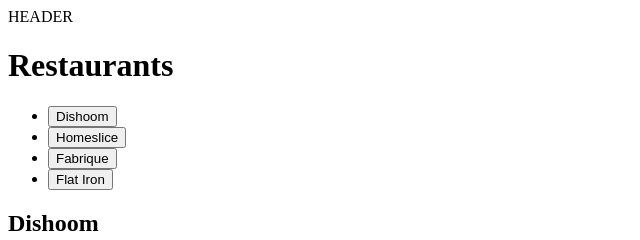
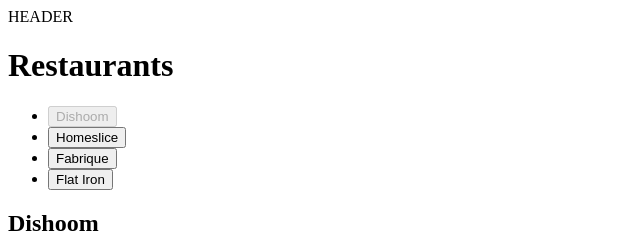
Before and after one commit to olgalatkina/restaurants, a React (Vite) app: page / in a window 1280 px wide. Shown: the top 240 px of the page, without its empty margins (0-640 px from the left). Built offline with nearby package versions, Linux system fonts and the light colour scheme.

Commit message:
refactor: refactoring Tabs and Tab according to workshop

```diff
--- /dev/null
+++ b/src/components/restaurant-tabs/component.jsx
@@ -0,0 +1,18 @@
+/* eslint-disable react/jsx-key */
+import { Tab } from '../tab/component'
+
+export const RestaurantTabs = ({ restaurants, onTabClick, activeTabIndex }) => {
+  return (
+    <ul>
+      {restaurants.map(({ name }, index) => (
+        <li>
+          <Tab
+            title={name}
+            onClick={() => onTabClick(index)}
+            isActive={index === activeTabIndex}
+          />
+        </li>
+      ))}
+    </ul>
+  )
+}
--- a/src/components/restaurants/component.jsx
+++ b/src/components/restaurants/component.jsx
@@ -1,15 +1,10 @@
 /* eslint-disable react/jsx-key */
-import { useEffect, useState } from 'react'
+import { useState } from 'react'
 import { Restaurant } from '../restaurant/component'
-import { Tabs } from '../tabs/component'
+import { RestaurantTabs } from '../restaurant-tabs/component'
 
 export const Restaurants = ({ restaurants }) => {
-  const [currentRestaurant, setCurrentRestaurant] = useState(null)
-
-  useEffect(() => {
-    if (!restaurants.length) return
-    setCurrentRestaurant(restaurants[0])
-  }, [restaurants])
+  const [activeRestaurantIndex, setActiveRestaurantIndex] = useState(0)
 
   if (!restaurants.length) {
     return (
@@ -19,15 +14,17 @@
     )
   }
 
-  const onTabClick = (restaurant) => setCurrentRestaurant(restaurant)
+  const activeRestaurant = restaurants[activeRestaurantIndex]
 
   return (
     <main>
       <h1>Restaurants</h1>
-      <Tabs restaurants={restaurants} onTabClick={onTabClick} />
-      {currentRestaurant && (
-        <Restaurant {...currentRestaurant} />
-      )}
+      <RestaurantTabs
+        restaurants={restaurants}
+        onTabClick={setActiveRestaurantIndex}
+        activeTabIndex={activeRestaurantIndex}
+      />
+      <Restaurant {...activeRestaurant} />
     </main>
   )
 }
--- a/src/components/tab/component.jsx
+++ b/src/components/tab/component.jsx
@@ -1,9 +1,10 @@
-export const Tab = ({ onClick, restaurant }) => {
+export const Tab = ({ onClick, title, isActive }) => {
   return (
     <button
-      onClick={() => onClick(restaurant)}
+      onClick={onClick}
+      disabled={isActive}
     >
-      {restaurant.name}
+      {title}
     </button>
   )
 }
--- a/src/components/tabs/component.jsx
+++ /dev/null
@@ -1,17 +0,0 @@
-/* eslint-disable react/jsx-key */
-import { Tab } from '../tab/component'
-
-export const Tabs = ({ restaurants, onTabClick }) => {
-  return (
-    <ul>
-      {restaurants.map((restaurant) => (
-        <li>
-          <Tab
-            restaurant={restaurant}
-            onClick={onTabClick}
-          />
-        </li>
-      ))}
-    </ul>
-  )
-}
```
